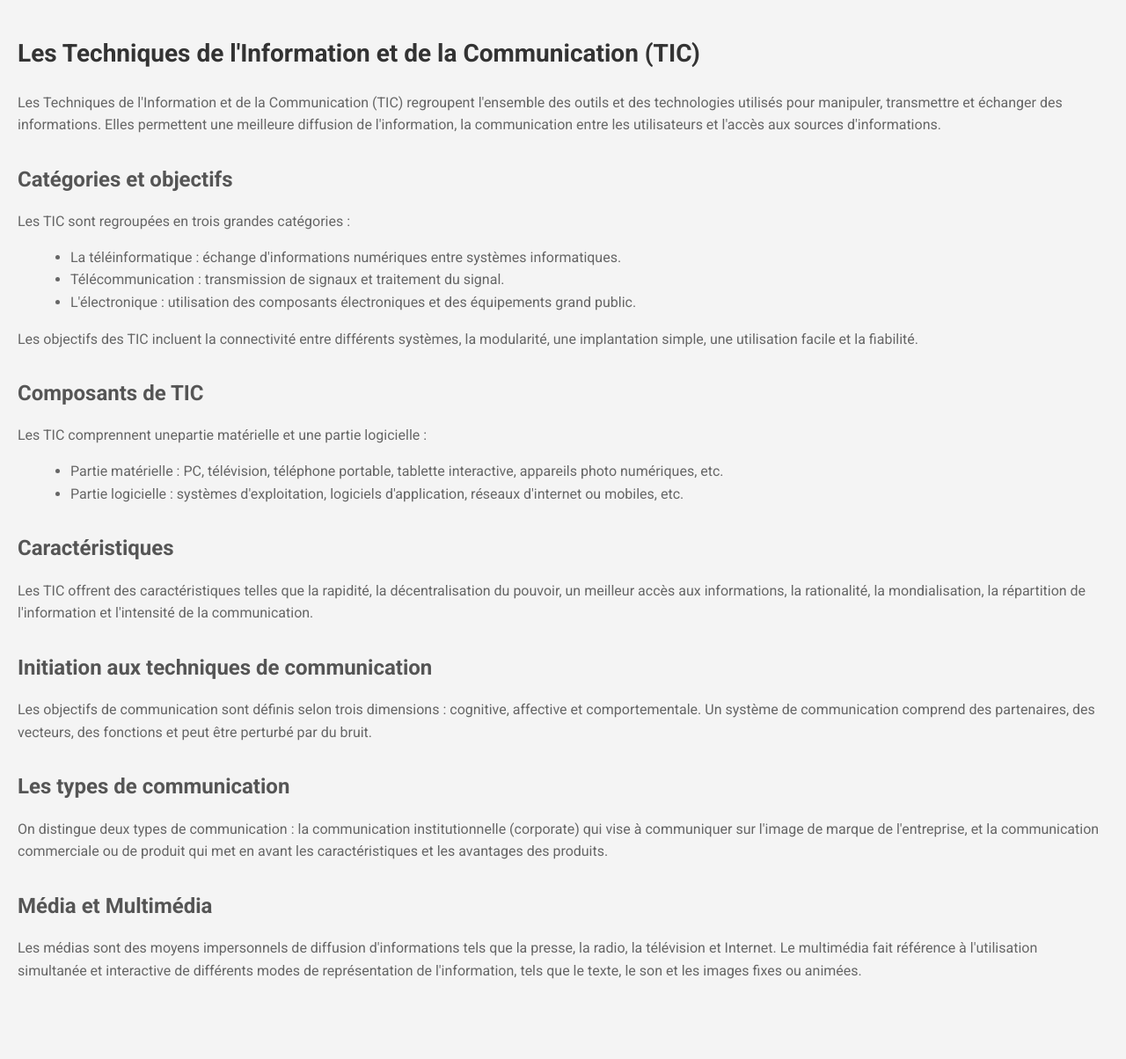
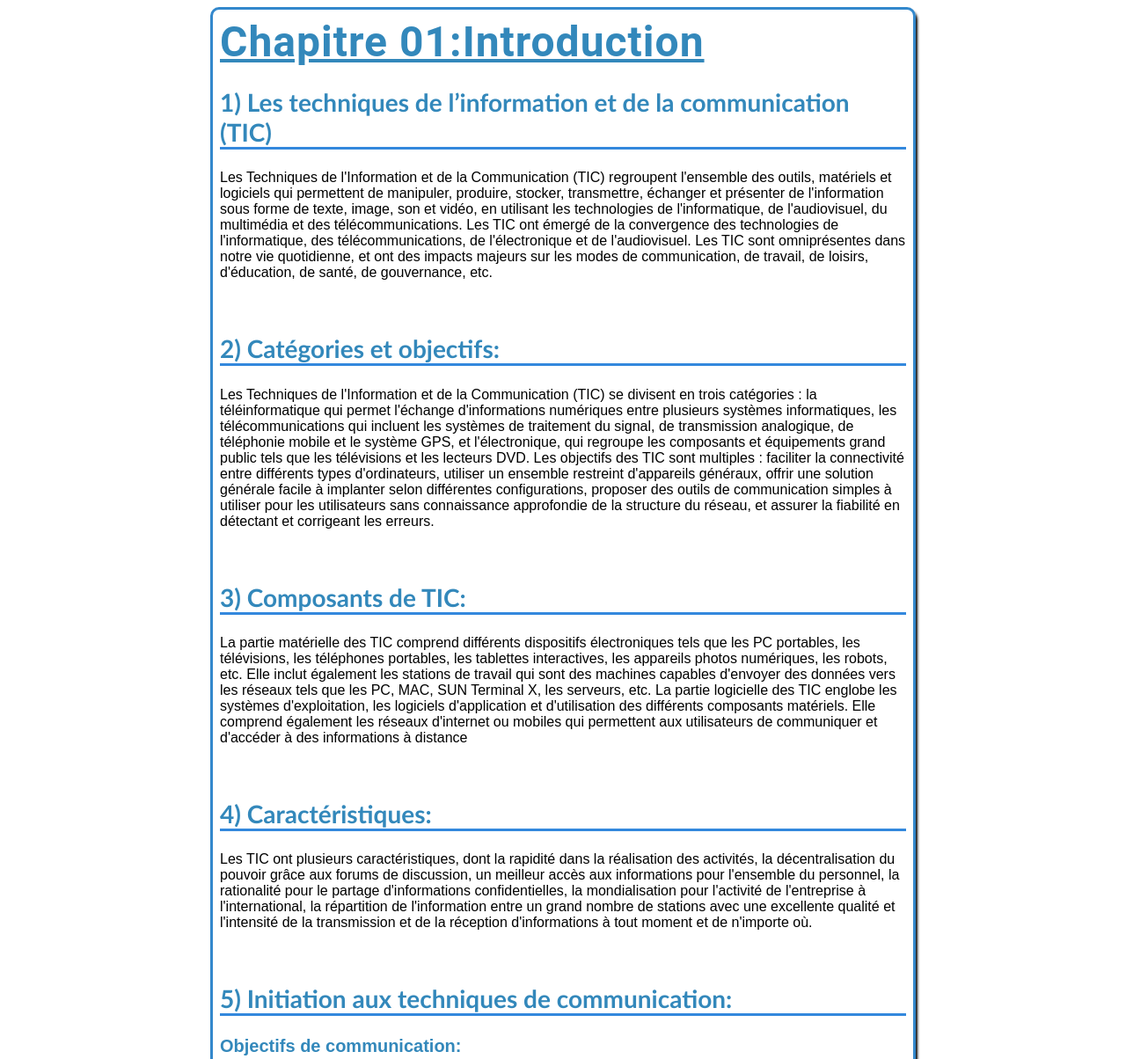
Before and after one commit to hanmaZi/Ac.io, a plain HTML site: page page1.html in a window 1280 px wide. Shown: the top 1204 px of the page at 88% size. Before the commit the page ends 1167 px from the top, so only its background shows below. Drawn offline with Linux system fonts and the light colour scheme.

Commit message:
Add files via upload

```diff
--- /dev/null
+++ b/css.css
@@ -0,0 +1,48 @@
+.page{
+    width: 780px;
+    margin: auto;
+    font-family: 'source sans pro',Calibri,tahoma,sans-serif;
+    font-size: 16px;
+    border: 3px solid #3388CC;
+    border-radius: 10px ;
+    box-shadow: 2px 4px 3px black;
+    padding: 8px;
+
+}
+.titre{font-family: "Roboto", sans-serif;
+    font-size: 3rem;
+    font-weight: bold;
+    letter-spacing: 1px;
+    color: #3388bb;
+    text-shadow: 1px 1px 0px #ffffff;
+    text-decoration: underline;
+
+}
+
+.section{
+    margin-bottom: 60px;
+    font-size: 16px;
+    font-family: "Arial", sans-serif;
+}
+h2{
+    color: #3388bb;
+    font-size: 28px;
+    border-bottom:3px solid #3388dd;
+    font-family: 'source sans pro',Calibri,tahoma,sans-serif;
+}
+ .image-background{
+        background-image: url("C:\Users\dell\Documents\Activité 4\image\tel.png");
+        background-size: cover; /* ajuste la taille de l'image pour remplir la div */
+        background-position: center;
+        height: 150px;
+
+}
+.image{
+    height: 200px;
+  }
+
+h3{
+
+    color: #3388bb;
+    font-size: 20px;
+}
--- a/page1.html
+++ b/page1.html
@@ -1,110 +1,66 @@
 <!DOCTYPE html>
-<html lang="fr">
-<head>
-  <meta charset="UTF-8">
-  <meta name="viewport" content="width=device-width, initial-scale=1.0">
-  <title>Les Techniques de l'Information et de la Communication (TIC)</title>
-  <style>
-    @import url('https://fonts.googleapis.com/css2?family=Roboto:ital,wght@0,400;0,700;1,400&display=swap');
+<html>
+    <head>
+        <title>Résumé chapitre 01 TIC</title>
+        <meta charset="utf-8"/>
+        <link rel ="stylesheet" href="css.css"/>
+    </head>
+    <body>
+        <div class="page">
+            <div class="titre">
+                Chapitre 01:Introduction
+            </div>
+            <div class="section"><h2>1) Les techniques de l’information et de la communication
+                (TIC)</h2> <p>Les Techniques de l'Information et de la Communication (TIC) regroupent l'ensemble des outils, matériels et logiciels qui permettent de manipuler, produire, stocker, transmettre, échanger et présenter de l'information sous forme de texte, image, son et vidéo, en utilisant les technologies de l'informatique, de l'audiovisuel, du multimédia et des télécommunications. Les TIC ont émergé de la convergence des technologies de l'informatique, des télécommunications, de l'électronique et de l'audiovisuel. Les TIC sont omniprésentes dans notre vie quotidienne, et ont des impacts majeurs sur les modes de communication, de travail, de loisirs, d'éducation, de santé, de gouvernance, etc.</p>
 
-    body {
-      font-family: 'Roboto', sans-serif;
-      line-height: 1.6;
-      margin: 0;
-      padding: 20px;
-      background-color: #f4f4f4;
-    }
+            </div>
+            <div class="section"><h2>2) Catégories et objectifs:</h2>
 
-    h1 {
-      color: #333;
-      font-size: 28px;
-      font-weight: bold;
-      margin-bottom: 20px;
-      animation: fadeIn 1s ease-in-out;
-    }
+Les Techniques de l'Information et de la Communication (TIC) se divisent en trois catégories : la téléinformatique qui permet l'échange d'informations numériques entre plusieurs systèmes informatiques, les télécommunications qui incluent les systèmes de traitement du signal, de transmission analogique, de téléphonie mobile et le système GPS, et l'électronique, qui regroupe les composants et équipements grand public tels que les télévisions et les lecteurs DVD. Les objectifs des TIC sont multiples : faciliter la connectivité entre différents types d'ordinateurs, utiliser un ensemble restreint d'appareils généraux, offrir une solution générale facile à implanter selon différentes configurations, proposer des outils de communication simples à utiliser pour les utilisateurs sans connaissance approfondie de la structure du réseau, et assurer la fiabilité en détectant et corrigeant les erreurs.
 
-    h2 {
-      color: #555;
-      font-size: 24px;
-      font-weight: bold;
-      margin-top: 30px;
-      margin-bottom: 10px;
-      animation: slideInLeft 1s ease-in-out;
-    }
+            </div>
+            <div class="section"><h2>3) Composants de TIC:</h2>
 
-    p {
-      color: #666;
-      font-size: 16px;
-      margin-bottom: 15px;
-      animation: fadeIn 1s ease-in-out;
-    }
+La partie matérielle des TIC comprend différents dispositifs électroniques tels que les PC portables, les télévisions, les téléphones portables, les tablettes interactives, les appareils photos numériques, les robots, etc. Elle inclut également les stations de travail qui sont des machines capables d'envoyer des données vers les réseaux tels que les PC, MAC, SUN Terminal X, les serveurs, etc.
 
-    ul {
-      color: #666;
-      font-size: 16px;
-      margin: 0 0 15px 20px;
-      animation: fadeIn 1s ease-in-out;
-    }
+La partie logicielle des TIC englobe les systèmes d'exploitation, les logiciels d'application et d'utilisation des différents composants matériels. Elle comprend également les réseaux d'internet ou mobiles qui permettent aux utilisateurs de communiquer et d'accéder à des informations à distance
 
-    .section {
-      margin-bottom: 30px;
-    }
+            </div>
+            <div class="section"><h2>4) Caractéristiques:</h2>
+                Les TIC ont plusieurs caractéristiques, dont la rapidité dans la réalisation des activités, la décentralisation du pouvoir grâce aux forums de discussion, un meilleur accès aux informations pour l'ensemble du personnel, la rationalité pour le partage d'informations confidentielles, la mondialisation pour l'activité de l'entreprise à l'international, la répartition de l'information entre un grand nombre de stations avec une excellente qualité et l'intensité de la transmission et de la réception d'informations à tout moment et de n'importe où.
 
-    @keyframes fadeIn {
-      0% { opacity: 0; }
-      100% { opacity: 1; }
-    }
 
-    @keyframes slideInLeft {
-      0% { opacity: 0; transform: translateX(-20px); }
-      100% { opacity: 1; transform: translateX(0); }
-    }
-  </style>
-</head>
-<body>
-  <div class="section">
-    <h1>Les Techniques de l'Information et de la Communication (TIC)</h1>
-    <p>Les Techniques de l'Information et de la Communication (TIC) regroupent l'ensemble des outils et des technologies utilisés pour manipuler, transmettre et échanger des informations. Elles permettent une meilleure diffusion de l'information, la communication entre les utilisateurs et l'accès aux sources d'informations.</p>
-  </div>
 
-  <div class="section">
-    <h2>Catégories et objectifs</h2>
-    <p>Les TIC sont regroupées en trois grandes catégories :</p>
-    <ul>
-      <li>La téléinformatique : échange d'informations numériques entre systèmes informatiques.</li>
-      <li>Télécommunication : transmission de signaux et traitement du signal.</li>
-      <li>L'électronique : utilisation des composants électroniques et des équipements grand public.</li>
-    </ul>
-    <p>Les objectifs des TIC incluent la connectivité entre différents systèmes, la modularité, une implantation simple, une utilisation facile et la fiabilité.</p>
-  </div>
 
-  <div class="section">
-    <h2>Composants de TIC</h2>
-    <p>Les TIC comprennent unepartie matérielle et une partie logicielle :</p>
-    <ul>
-    <li>Partie matérielle : PC, télévision, téléphone portable, tablette interactive, appareils photo numériques, etc.</li>
-    <li>Partie logicielle : systèmes d'exploitation, logiciels d'application, réseaux d'internet ou mobiles, etc.</li>
-    </ul>
 
-      </div>
-      <div class="section">
-        <h2>Caractéristiques</h2>
-        <p>Les TIC offrent des caractéristiques telles que la rapidité, la décentralisation du pouvoir, un meilleur accès aux informations, la rationalité, la mondialisation, la répartition de l'information et l'intensité de la communication.</p>
-      </div>
-      <div class="section">
-        <h2>Initiation aux techniques de communication</h2>
-        <p>Les objectifs de communication sont définis selon trois dimensions : cognitive, affective et comportementale. Un système de communication comprend des partenaires, des vecteurs, des fonctions et peut être perturbé par du bruit.</p>
-      </div>
-      <div class="section">
-        <h2>Les types de communication</h2>
-        <p>On distingue deux types de communication : la communication institutionnelle (corporate) qui vise à communiquer sur l'image de marque de l'entreprise, et la communication commerciale ou de produit qui met en avant les caractéristiques et les avantages des produits.</p>
-      </div>
-      <div class="section">
-        <h2>Média et Multimédia</h2>
-        <p>Les médias sont des moyens impersonnels de diffusion d'informations tels que la presse, la radio, la télévision et Internet. Le multimédia fait référence à l'utilisation simultanée et interactive de différents modes de représentation de l'information, tels que le texte, le son et les images fixes ou animées.</p>
-      </div>
-      <script>
 
-      </script>
+            </div>
+            <div class="section"><h2>5) Initiation aux techniques de communication:</h2>
+               <p><h3> Objectifs de communication:</h3></p>
+Les objectifs de communication se rapportent aux réactions attendues du destinataire. Ces objectifs doivent être définis selon trois dimensions : la dimension cognitive, qui vise à faire prendre conscience, attirer l'attention, informer et accroître la notoriété d'une marque, d'un produit ou d'une entreprise ; la dimension affective, qui cherche à modifier ou renforcer l'image d'un produit ou d'une marque en agissant sur les attitudes ou les opinions ; et la dimension comportementale, qui vise à modifier les comportements en incitant à l'achat ou à l'essai.
+               <p> <h3>Système de communication :</h3></p>
+               En général un système de communication contient les concepts suivants :
+             <div class="image-background">
+                <img src="image/téléchargement.png">
+             </div>
+
+
+La communication implique deux partenaires: l'émetteur qui transforme le message en signaux et le récepteur qui reçoit les signaux et reconstruit le message. Les vecteurs de communication sont le message émis par l'émetteur et le média utilisé pour transmettre le message. Les fonctions de la communication incluent le codage qui est la traduction du message en un ensemble de signifiants, le décodage qui est l'interprétation du récepteur, la réponse qui est l'avis du client et le feedback qui est la réaction du récepteur face au message reçu. Le bruit peut perturber les signaux pendant la transmission.
+               <p><h3> types de communication :</h3></p>
+ La communication est essentielle pour toute organisation et se décline en deux types : la communication institutionnelle (corporate) qui vise à promouvoir l'image de marque de l'entreprise ou de l'institution à travers des actions de publicité, de mécénat, de parrainage, etc. et la communication commerciale ou de produit qui vise à mettre en avant les caractéristiques, les performances et les avantages du produit de manière crédible et cohérente.
+               <p><h3> Les schémas de communication :</h3></p>
+ Il y a trois types de communication : la communication interpersonnelle, la communication de groupe et la communication de masse. La communication interpersonnelle est employée lorsqu'on s'adresse à un collaborateur. La communication de groupe est utilisée lorsqu'on s'adresse à plusieurs personnes. La communication de masse est utilisée dans la publicité, et on n'attend généralement pas de retour, mais on peut mesurer son efficacité en termes de ventes ou d'autres critères.
+              <div class="image">
+               <img src="image/tel.png">
+              </div>
+
+ <p><h3>média et Multimédia :</h3></p>
+ Les médias sont des moyens impersonnels permettant une diffusion large et collective d'informations, que ce soit à travers des messages écrits (presse, édition, affichage publicitaire), la radiodiffusion (radio), la télédiffusion (télévision), la projection cinématographique ou encore le réseau internet.
+Le multimédia est l'ensemble des techniques et des produits qui permettent l'utilisation simultanée et interactive de plusieurs modes de représentation de l'information, comme les textes, les sons, les images fixes ou animées
+
+
+            </div>
+
+        </div>
     </body>
-    </html>
+</html>
```
